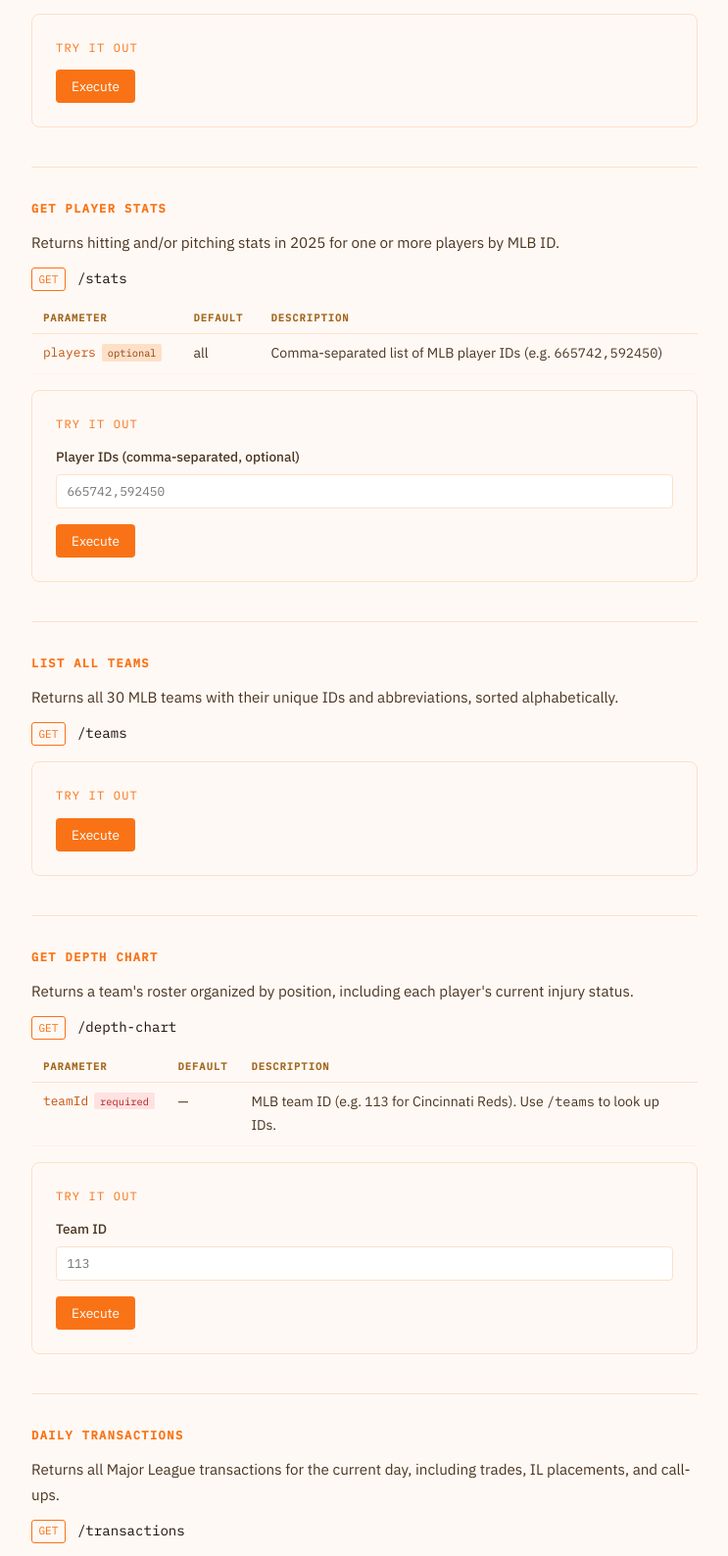
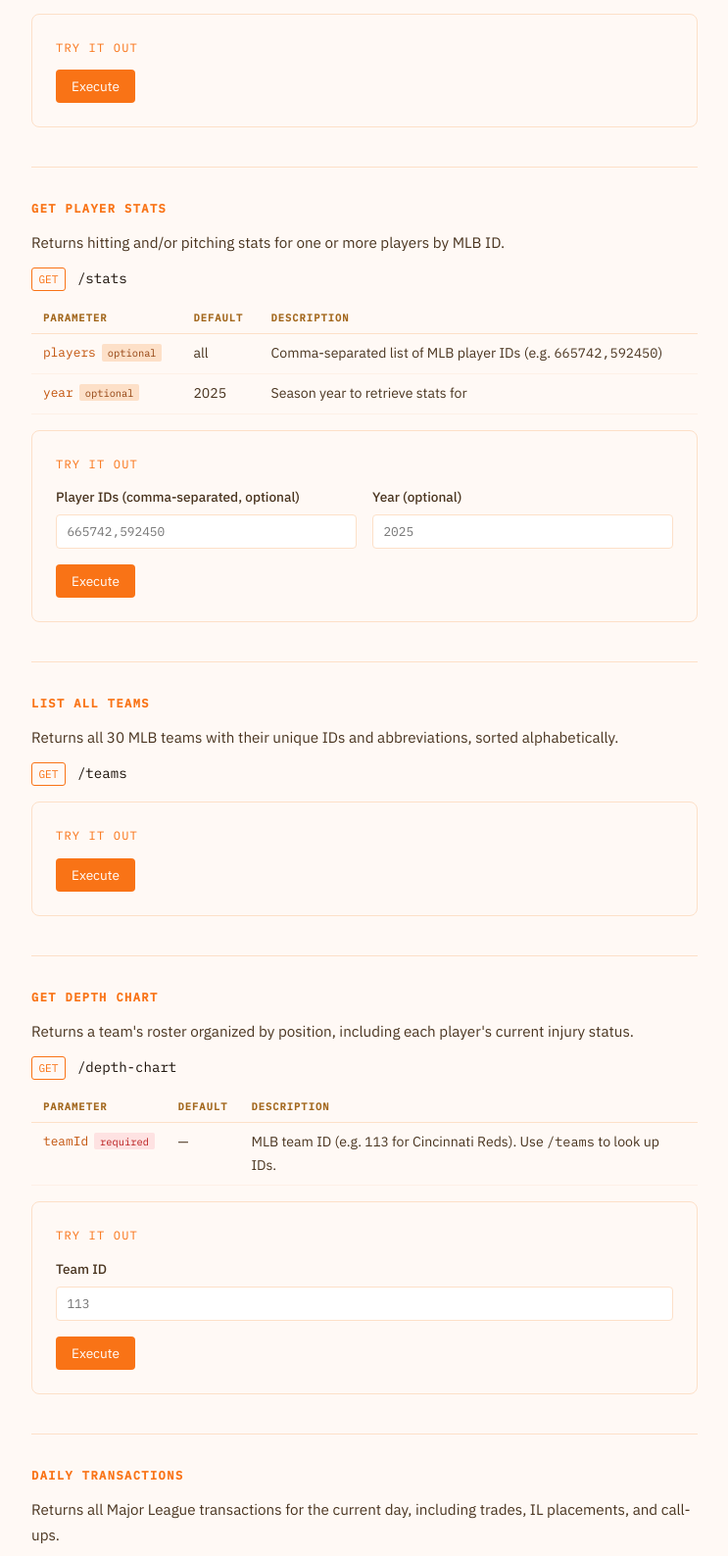
Before and after one commit to RyanW848/Do_You_Know_Ball_API, a Flask app: page / in a window 1280 px wide. Shown: the part 1125-2713 px from the top of the page at 98% size, without its empty margins (268-1011 px from the left). Run offline with Flask 3, Linux system fonts and the light colour scheme.

Commit message:
added year back to stats

```diff
--- a/app.py
+++ b/app.py
@@ -8,7 +8,7 @@ from dotenv import load_dotenv
 from core.auth import auth_bp
 from core.api_keys import api_keys_bp, check_valid, calculate_billing_info, check_rate_limit, get_api_keys_collection
 from core.db import get_players_collection
-from services.mlb_service import get_team_details, get_team_roster, get_transactions
+from services.mlb_service import get_team_details, get_team_roster, get_transactions, get_player_stats
 from services.valuation import compute_valuation
 from services.helpers import find_player_id, convert_to_player_ids
 from services.api_getters import get_teams, get_all_players
@@ -144,71 +144,148 @@ def player_stats():
     year = request.args.get("year", "2025")
     players_collection = get_players_collection()
 
-    cache_path = os.path.join(app.root_path, "data", "stats_cache.json")
+    if year == "2025":
+        cache_path = os.path.join(app.root_path, "data", "stats_cache.json")
 
-    # If asking for ALL players (no param), just serve the file
-    if not players_param:
-        if os.path.exists(cache_path):
-            with open(cache_path, 'r') as f:
-                return jsonify(json.load(f))
-        return jsonify({"error": "Cache not ready"}), 503
+        # If asking for ALL players (no param), just serve the file
+        if not players_param:
+            if os.path.exists(cache_path):
+                with open(cache_path, 'r') as f:
+                    return jsonify(json.load(f))
+            return jsonify({"error": "Cache not ready"}), 503
+        else:
+            names_or_ids = [p.strip() for p in players_param.split(",") if p.strip()]
+            player_ids = convert_to_player_ids(names_or_ids)
+
+        if not player_ids:
+            return jsonify({"count": 0, "results": []})
+
+        all_players_data = []
+        team_cache = {}
+
+        for player_id in player_ids:
+            # 2. Fetch Bio and Pre-calculated Stats from MongoDB
+            player_doc = players_collection.find_one({"mlbId": player_id})
+
+            if not player_doc:
+                continue
+
+            full_name = player_doc.get("fullName")
+            position = player_doc.get("positions", "Unknown")
+            injury_status = player_doc.get("injuryStatus", "A")
+            t_id = player_doc.get("currentTeamId")
+
+            # Pull the stats we saved during the sync script
+            # Using .get() for safety in case a player has no stats for that year
+            merged_stats = player_doc.get("raw_2025", {})
+
+            # 3. Handle Team Info & Abbreviation (The logic you wanted kept)
+            player_team_info = {}
+            if t_id:
+                if t_id not in team_cache:
+                    t_data = get_team_details(t_id)
+                    team_cache[t_id] = {
+                        "id": t_id,
+                        "name": t_data.get("name") if t_data else "Unknown",
+                        "abbreviation": t_data.get("abbreviation") if t_data else "N/A"
+                    }
+                player_team_info = team_cache[t_id]
+            else:
+                player_team_info = {"id": None, "name": "Free Agent", "abbreviation": "FA"}
+
+            # 4. Append to results in the exact same format as before
+            all_players_data.append({
+                "player": {
+                    "id": player_id,
+                    "name": full_name,
+                    "position": position,
+                    "injuryStatus": injury_status
+                },
+                "team": player_team_info,
+                "year": year,
+                "stats": merged_stats
+            })
+
+        return jsonify({
+            "count": len(all_players_data),
+            "results": all_players_data
+        })
     else:
-        names_or_ids = [p.strip() for p in players_param.split(",") if p.strip()]
-        player_ids = convert_to_player_ids(names_or_ids)
+        if not players_param:
+            player_ids = [p["mlbId"] for p in players_collection.find({}, {"mlbId": 1})]
+        else:
+            player_ids = convert_to_player_ids([player.strip() for player in players_param.split(",")])
 
-    if not player_ids:
-        return jsonify({"count": 0, "results": []})
+        all_players_data = []
+        team_cache = {}
 
-    all_players_data = []
-    team_cache = {}
+        for player_id in player_ids:
+            # 1. Bio for Position
+            players_collection = get_players_collection()
+            player_doc = players_collection.find_one({"mlbId": player_id})
 
-    for player_id in player_ids:
-        # 2. Fetch Bio and Pre-calculated Stats from MongoDB
-        player_doc = players_collection.find_one({"mlbId": player_id})
+            if not player_doc:
+                continue # Skip if not in our database
 
-        if not player_doc:
-            continue
+            full_name = player_doc.get("fullName")
+            position = player_doc.get("positions", "Unknown")
+            injury_status = player_doc.get("injuryStatus", "A")
+            t_id = player_doc.get("currentTeamId")
 
-        full_name = player_doc.get("fullName")
-        position = player_doc.get("positions", "Unknown")
-        injury_status = player_doc.get("injuryStatus", "A")
-        t_id = player_doc.get("currentTeamId")
+            # 2. Stats (Hitting & Pitching)
+            stats_json = get_player_stats(player_id, year)
+            if not stats_json:
+                continue
 
-        # Pull the stats we saved during the sync script
-        # Using .get() for safety in case a player has no stats for that year
-        merged_stats = player_doc.get("raw_2025", {})
+            merged_stats = {}
+            player_team_info = {}
 
-        # 3. Handle Team Info & Abbreviation (The logic you wanted kept)
-        player_team_info = {}
-        if t_id:
-            if t_id not in team_cache:
-                t_data = get_team_details(t_id)
-                team_cache[t_id] = {
-                    "id": t_id,
-                    "name": t_data.get("name") if t_data else "Unknown",
-                    "abbreviation": t_data.get("abbreviation") if t_data else "N/A"
-                }
-            player_team_info = team_cache[t_id]
-        else:
-            player_team_info = {"id": None, "name": "Free Agent", "abbreviation": "FA"}
+            for group_data in stats_json.get("stats", []):
+                splits = group_data.get("splits", [])
+                if not splits:
+                    continue
 
-        # 4. Append to results in the exact same format as before
-        all_players_data.append({
-            "player": {
-                "id": player_id,
-                "name": full_name,
-                "position": position,
-                "injuryStatus": injury_status
-            },
-            "team": player_team_info,
-            "year": year,
-            "stats": merged_stats
+                s = splits[0]
+                current_stats = s.get("stat", {})
+
+                # 3. Handle Team Info & Abbreviation
+                if not player_team_info:
+                    if t_id not in team_cache:
+                        t_data = get_team_details(t_id)
+                        team_cache[t_id] = {
+                            "id": t_id,
+                            "name": t_data.get("name") if t_data else "Unknown",
+                            "abbreviation": t_data.get("abbreviation") if t_data else "N/A"
+                        }
+                    player_team_info = team_cache[t_id]
+
+                # 4. Merging Logic
+                for key, value in current_stats.items():
+                    if key == "age":
+                        merged_stats[key] = value
+                        continue
+                    if isinstance(value, (int, float)):
+                        merged_stats[key] = merged_stats.get(key, 0) + value
+                    else:
+                        merged_stats[key] = value
+
+            # Append this player's compiled data to our main list
+            all_players_data.append({
+                "player": {
+                    "id": player_id,
+                    "name": full_name,
+                    "position": position,
+                    "injuryStatus": injury_status
+                },
+                "team": player_team_info,
+                "year": year,
+                "stats": merged_stats
+            })
+
+        return jsonify({
+            "count": len(all_players_data),
+            "results": all_players_data
         })
-
-    return jsonify({
-        "count": len(all_players_data),
-        "results": all_players_data
-    })
 
 # Returns a list of all 30 AL/NL teams with their IDs
 @app.route("/teams")
--- a/static/js/api-tester.js
+++ b/static/js/api-tester.js
@@ -44,11 +44,14 @@ async function callEndpoint(endpoint) {
     const keyResponse = await fetch("/api/user-api-key", {
       method: "GET",
       headers: { "Content-Type": "application/json" },
-      credentials: "include"
+      credentials: "include",
     });
 
     if (!keyResponse.ok) {
-      showError(responseId, "Failed to retrieve API key. Have you generated one?");
+      showError(
+        responseId,
+        "Failed to retrieve API key. Have you generated one?",
+      );
       return;
     }
 
@@ -82,8 +85,12 @@ async function callEndpoint(endpoint) {
 
     case "stats":
       const players = document.getElementById("statsPlayers").value;
+      const year = document.getElementById("statsYear").value;
       url = "/stats";
-      if (players) url += `?players=${encodeURIComponent(players)}`;
+      const params = [];
+      if (players) params.push(`players=${encodeURIComponent(players)}`);
+      if (year) params.push(`year=${encodeURIComponent(year)}`);
+      if (params.length) url += "?" + params.join("&");
       method = "GET";
       break;
 
@@ -123,11 +130,17 @@ async function callEndpoint(endpoint) {
         relevant_stats: stats || undefined,
         budget: budget ? parseInt(budget) : undefined,
         players_left_to_draft: playersLeft ? parseInt(playersLeft) : undefined,
-        unavailable_players: unavailable ? unavailable.split(",").map(p => p.trim()) : undefined,
-        players: specificPlayers ? specificPlayers.split(",").map(p => p.trim()) : undefined
+        unavailable_players: unavailable
+          ? unavailable.split(",").map((p) => p.trim())
+          : undefined,
+        players: specificPlayers
+          ? specificPlayers.split(",").map((p) => p.trim())
+          : undefined,
       };
       // Remove undefined values
-      Object.keys(body).forEach(key => body[key] === undefined && delete body[key]);
+      Object.keys(body).forEach(
+        (key) => body[key] === undefined && delete body[key],
+      );
       break;
   }
 
@@ -136,8 +149,8 @@ async function callEndpoint(endpoint) {
       method,
       headers: {
         "X-API-Key": apiKey,
-        "Content-Type": "application/json"
-      }
+        "Content-Type": "application/json",
+      },
     };
 
     if (method === "POST") {
@@ -162,7 +175,8 @@ function showResponse(responseId, status, data) {
     return;
   }
 
-  const statusClass = status >= 200 && status < 300 ? "api-success" : "api-error";
+  const statusClass =
+    status >= 200 && status < 300 ? "api-success" : "api-error";
 
   responseCode.innerHTML = `<span class="${statusClass}">Status: ${status}</span>\n\n${JSON.stringify(data, null, 2)}`;
   responseDiv.style.display = "block";
--- a/templates/index.html
+++ b/templates/index.html
@@ -96,7 +96,7 @@
   <!-- /stats -->
   <section>
     <h2>Get Player Stats</h2>
-    <p>Returns hitting and/or pitching stats in 2025 for one or more players by MLB ID.</p>
+    <p>Returns hitting and/or pitching stats for one or more players by MLB ID.</p>
     <div class="endpoint"><span class="method get">GET</span><span class="path">/stats</span></div>
 
     <table>
@@ -107,6 +107,11 @@
           <td>all</td>
           <td>Comma-separated list of MLB player IDs (e.g. <code>665742,592450</code>)</td>
         </tr>
+        <tr>
+          <td>year<span class="tag optional">optional</span></td>
+          <td>2025</td>
+          <td>Season year to retrieve stats for</td>
+        </tr>
       </tbody>
     </table>
 
@@ -116,6 +121,10 @@
         <div class="api-form-group">
           <label class="api-form-label">Player IDs (comma-separated, optional)</label>
           <input type="text" class="api-form-input" id="statsPlayers" placeholder="665742,592450" />
+        </div>
+        <div class="api-form-group">
+          <label class="api-form-label">Year (optional)</label>
+          <input type="text" class="api-form-input" id="statsYear" placeholder="2025" />
         </div>
       </div>
       <div class="api-btn-group">
```
Also changed, not shown: services/mlb_service.py (+3 -14 lines).
